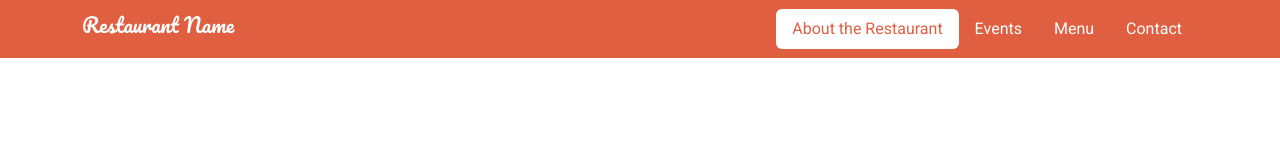
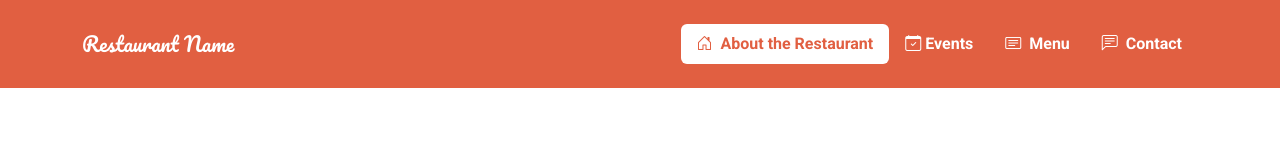
Before and after one commit to ealande/bootstrapproject, a plain HTML site: page index.html in a window 1280 px wide. Drawn offline with nearby package versions, Linux system fonts and the light colour scheme.

Commit message:
responsiveness

```diff
--- a/css/main.css
+++ b/css/main.css
@@ -19,3 +19,7 @@ body{
 .navbar-brand{
     font-family: Pacifico, cursive;
 }
+
+.navbar-toggler{
+    background-color: #FFeae6;
+}
--- a/index.html
+++ b/index.html
@@ -6,28 +6,43 @@
         <meta name="viewport" content="width=device-width, initial-scale=1.0">
         <link rel="stylesheet" href="https://cdn.jsdelivr.net/npm/bootstrap@5.3.0-alpha1/dist/css/bootstrap.min.css">
         <link rel="preconnect" href="https://fonts.googleapis.com">
-<link rel="preconnect" href="https://fonts.gstatic.com" crossorigin>
-<link href="https://fonts.googleapis.com/css2?family=Bungee&family=Pacifico&family=Roboto:wght@400;700&display=swap" rel="stylesheet">
+        <link rel="preconnect" href="https://fonts.gstatic.com" crossorigin>
+        <link href="https://fonts.googleapis.com/css2?family=Bungee&family=Pacifico&family=Roboto:wght@400;700&display=swap" rel="stylesheet">
+        <link rel="stylesheet" href="https://cdn.jsdelivr.net/npm/bootstrap-icons@1.10.3/font/bootstrap-icons.css">
         <link rel="stylesheet" href="./css/main.css">
         <title>Restaurant Example</title>
     </head>
     <body>
-        <header class="navbar navbar-expand-lg sticky-top">
+        <header class="navbar navbar-expand-lg sticky-top p-4">
             <div class="container">
-                    <h1 class="navbar-brand">Restaurant Name</h1>
-                <nav>
-                    <ul class="nav nav-pills">
-                        <li class="nav-item">
-                            <a class="nav-link active"href="">About the Restaurant</a>
+                    <h1 class="navbar-brand m-0">Restaurant Name</h1>
+                    <button class="navbar-toggler" data-bs-toggle="collapse" data-bs-target="#navMenu">
+                        <span class="navbar-toggler-icon"></span>
+                    </button>
+                <nav class="navbar-collapse collapse justify-content-end" id="navMenu">
+                    <ul class="nav nav-pills d-block d-md-flex">
+                        <li class="nav-item fw-bold">
+                            <a class="nav-link active"href="">
+                                <i class="bi bi-house-door me-1"></i>
+                                About the Restaurant
+                            </a>
                         </li>
-                        <li class="nav-item">
-                            <a class="nav-link "href="">Events</a>
+                        <li class="nav-item fw-bold">
+                            <a class="nav-link "href="">
+                                <i class="bi bi-calendar-check me-1"></i>Events
+                            </a>
                         </li>
-                        <li class="nav-item">
-                            <a class="nav-link "href="">Menu</a>
+                        <li class="nav-item fw-bold">
+                            <a class="nav-link "href="">
+                                <i class="bi bi-card-text me-1"></i>
+                                Menu
+                            </a>
                         </li>
-                        <li class="nav-item">
-                            <a class="nav-link "href="">Contact</a>
+                        <li class="nav-item fw-bold">
+                            <a class="nav-link "href="">
+                                <i class="bi bi-chat-left-text me-1"></i>
+                                Contact
+                            </a>
                         </li>
                     </ul>
                 </nav>
```
